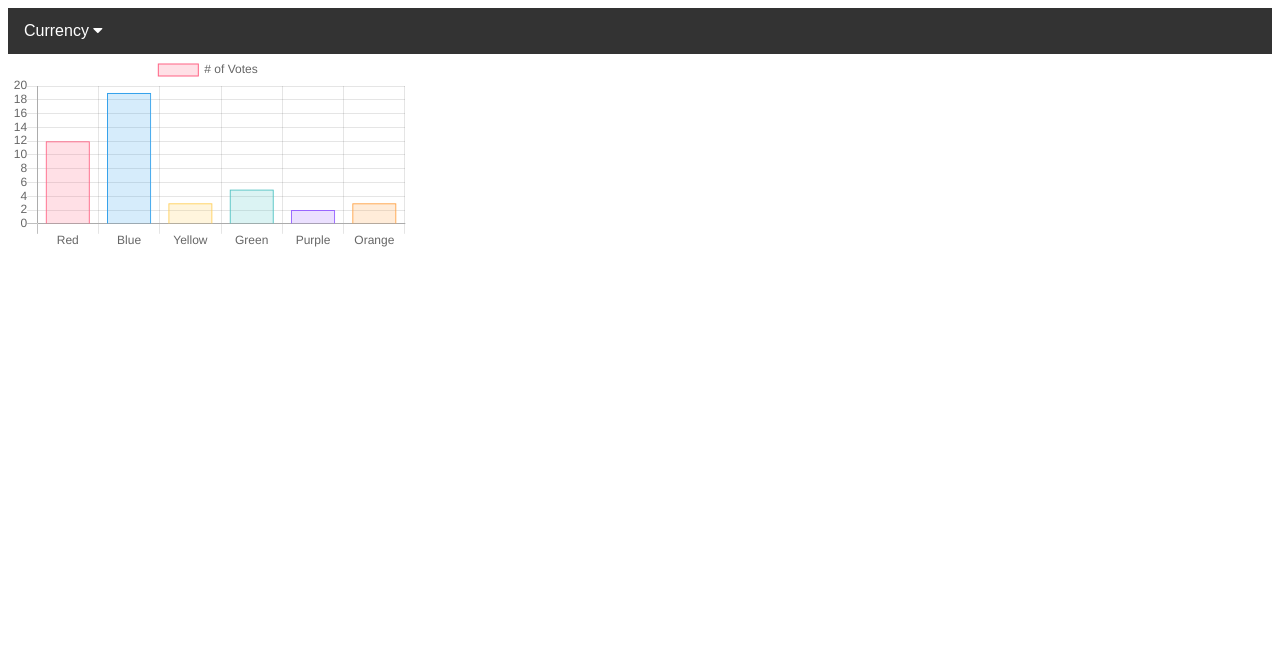
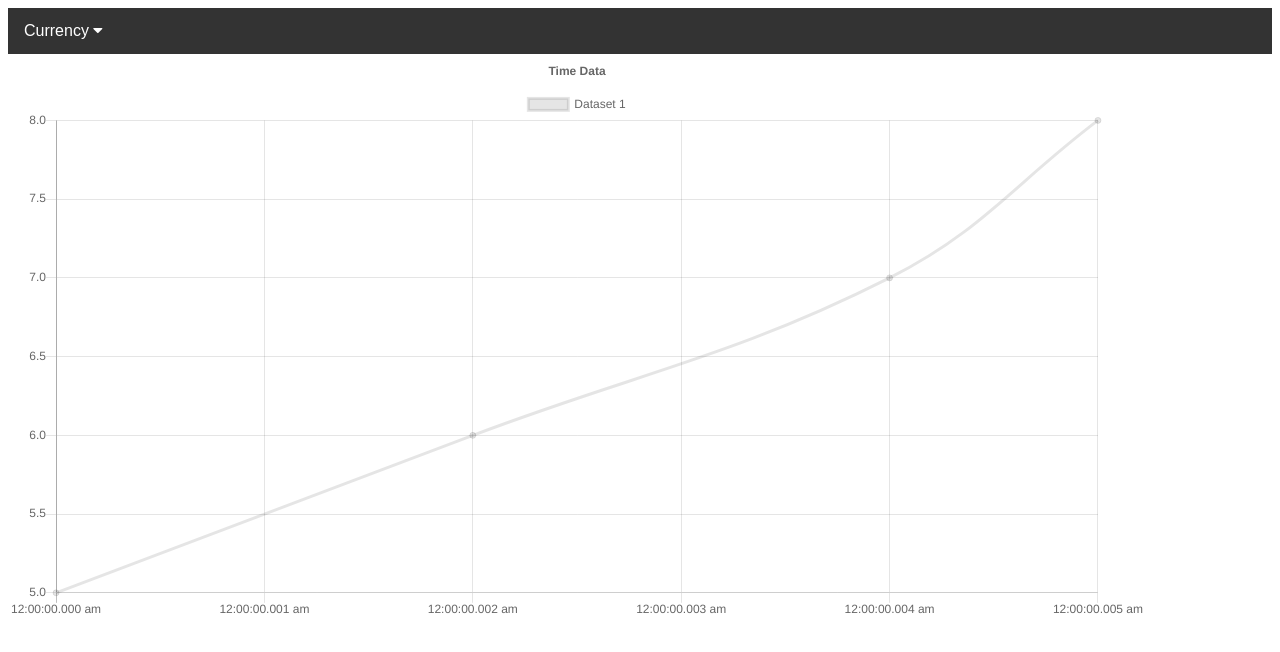
Before and after one commit to ldkuba/UltimateMoneyMaker, a website: page WebsiteChartTest.html in a window 1280 px wide. Drawn offline with nearby package versions, Linux system fonts and the light colour scheme.

Commit message:
created base line graph with time axis

```diff
--- a/WebsiteChartTest.html
+++ b/WebsiteChartTest.html
@@ -78,9 +78,8 @@
   </div>
 </div>
 
-
-<script src="node_modules/chart.js/dist/Chart.js"></script>
-<div style="height: 400px; width: 400px">
+<script src="node_modules/chart.js/dist/Chart.bundle.js"></script>
+<div style="height: 1000px; width: 90%">
 <div id="parent">
 <canvas id="myChart"></canvas>
 </div>
--- a/javascript/displayData.js
+++ b/javascript/displayData.js
@@ -1,36 +1,38 @@
 var ctx = document.getElementById("myChart").getContext('2d');
 var myChart = new Chart(ctx, {
-    type: 'bar',
+			type: 'line',
 			data: {
-        labels: ["Red", "Blue", "Yellow", "Green", "Purple", "Orange"],
 				datasets: [{
-            label: '# of Votes',
-            data: [12, 19, 3, 5, 2, 3],
-            backgroundColor: [
-                'rgba(255, 99, 132, 0.2)',
-                'rgba(54, 162, 235, 0.2)',
-                'rgba(255, 206, 86, 0.2)',
-                'rgba(75, 192, 192, 0.2)',
-                'rgba(153, 102, 255, 0.2)',
-                'rgba(255, 159, 64, 0.2)'
-            ],
-            borderColor: [
-                'rgba(255,99,132,1)',
-                'rgba(54, 162, 235, 1)',
-                'rgba(255, 206, 86, 1)',
-                'rgba(75, 192, 192, 1)',
-                'rgba(153, 102, 255, 1)',
-                'rgba(255, 159, 64, 1)'
-            ],
-            borderWidth: 1
+					label: "Dataset 1",
+					fill: false,
+					data: [{
+						x: new Date(0),
+						y: 5
+					}, {
+						x: new Date(2),
+						y: 6
+					}, {
+						x: new Date(4),
+						y: 7
+					}, {
+						x: new Date(5),
+						y: 8
+					}]
 				}]
 			},
 			options: {
+				responsive: true,
+				title:{
+					display:true,
+					text:"Time Data"
+				},
 				scales: {
+					xAxes: [{
+						type: "time",
+						display: true,
+					}],
 					yAxes: [{
-                ticks: {
-                    beginAtZero:true
-                }
+						display: true,
 					}]
 				}
 			}
```
Also changed, not shown: 1 other file. Lines whose indentation alone changed are shown as unchanged.
